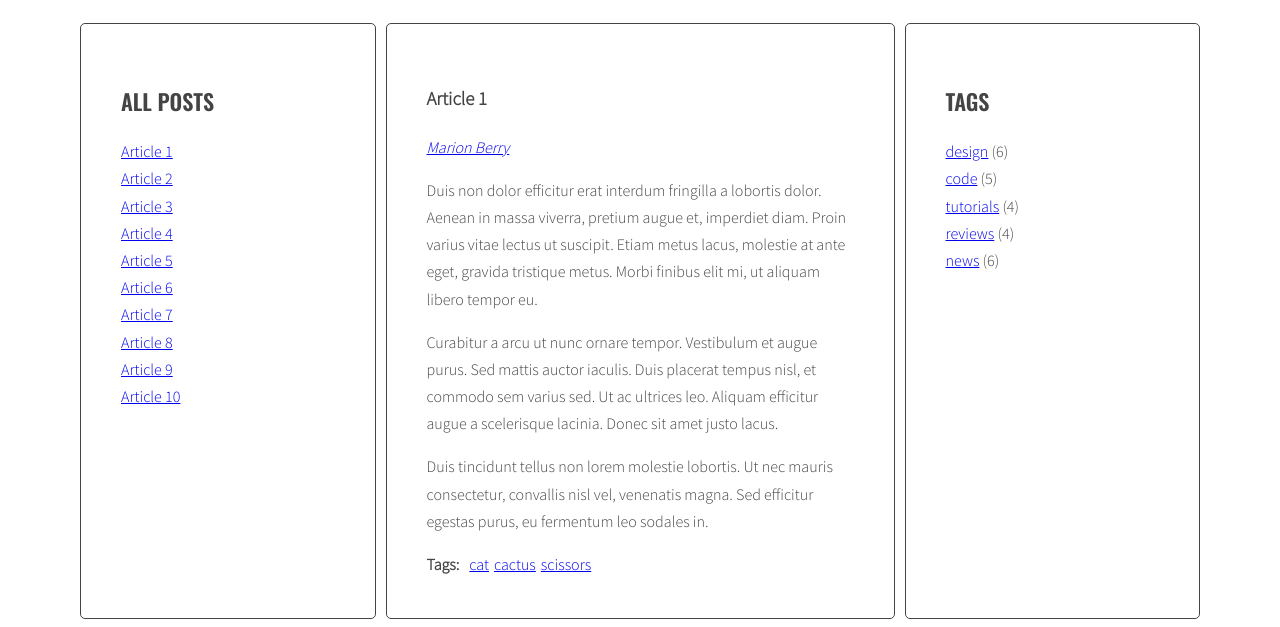
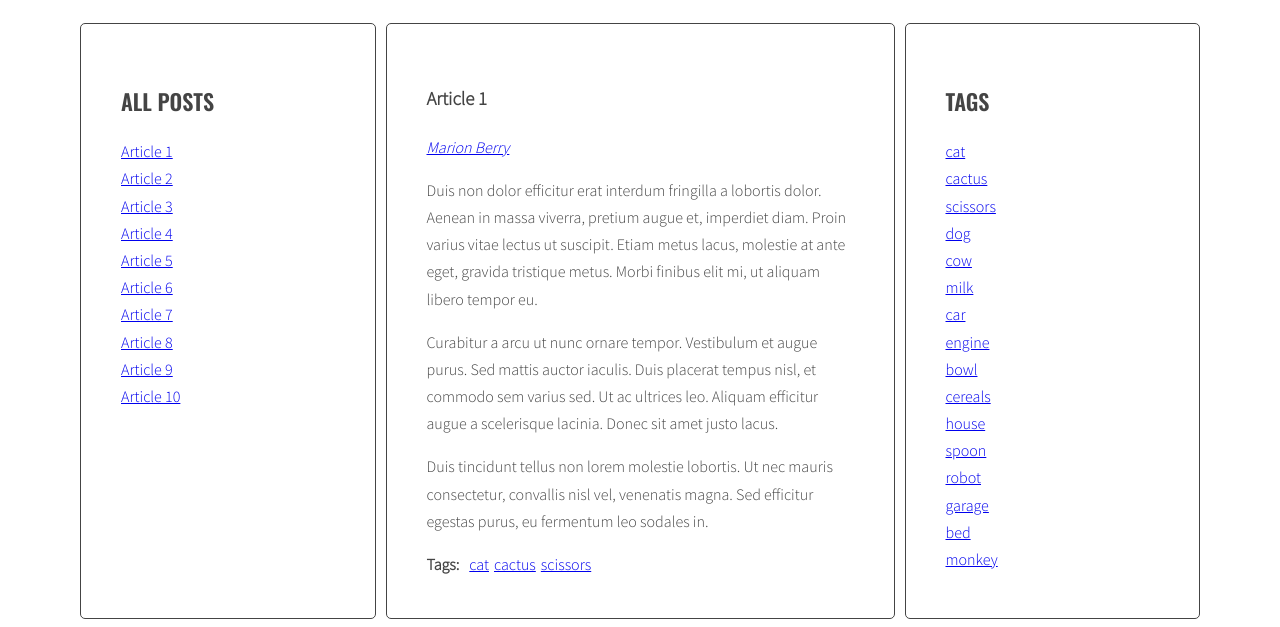
Before and after one commit to RobertCiechowski/javascript-blog, a website: page index.html in a window 1280 px wide. Shown: the part 220-847 px from the top of the page. Drawn offline with nearby package versions, Linux system fonts and the light colour scheme.

Commit message:
Add code to generateTags function in script.js and removed list of tags on sidebar in index.html file

```diff
--- a/js/script.js
+++ b/js/script.js
@@ -3,7 +3,8 @@
 const optArticleSelector = '.post',
   optTitleSelector = '.post-title',
   optTitleListSelector = '.titles',
-  optArticleTagsSelector = '.post-tags .list';
+  optArticleTagsSelector = '.post-tags .list',
+  optTagsListSelector = '.tags.list';
 
 // ***              ***
 // TITLE CLICK HANDLER
@@ -111,6 +112,10 @@ generateTitleLinks();
 
 function generateTags() {
 
+  /* [NEW] create a new variable allTags with an empty array */
+
+  let allTags = [];
+
   /* [DONE] find all articles */
 
   const articles = document.querySelectorAll(optArticleSelector);
@@ -138,6 +143,7 @@ function generateTags() {
     console.log(articleTagsArray);
 
     /* [DONE] START LOOP: for each tag */
+
     for(let tag of articleTagsArray){
       console.log('Found tag: ' + tag);
 
@@ -150,6 +156,15 @@ function generateTags() {
 
       html = html + linkHTML;
 
+      /* [NEW] check if this link is NOT already in allTags */
+
+      if(allTags.indexOf(linkHTML) == -1){
+
+        /* [NEW] add generated code to allTags array */
+
+        allTags.push(linkHTML);
+      }
+
     /* [DONE] END LOOP: for each tag */
     }
 
@@ -157,8 +172,17 @@ function generateTags() {
 
     tags.innerHTML = html;
 
-  /* [DONE] END LOOP: for every article: */
+    /* [DONE] END LOOP: for every article: */
+
   }
+
+  /* [NEW] find list of tags in right column */
+
+  const tagList = document.querySelector('.tags');
+
+  /* [NEW] add html from allTags to tagList */
+
+  tagList.innerHTML = allTags.join(' ');
 }
 
 generateTags();
```
Also changed, not shown: index.html (+3 -1 lines).
